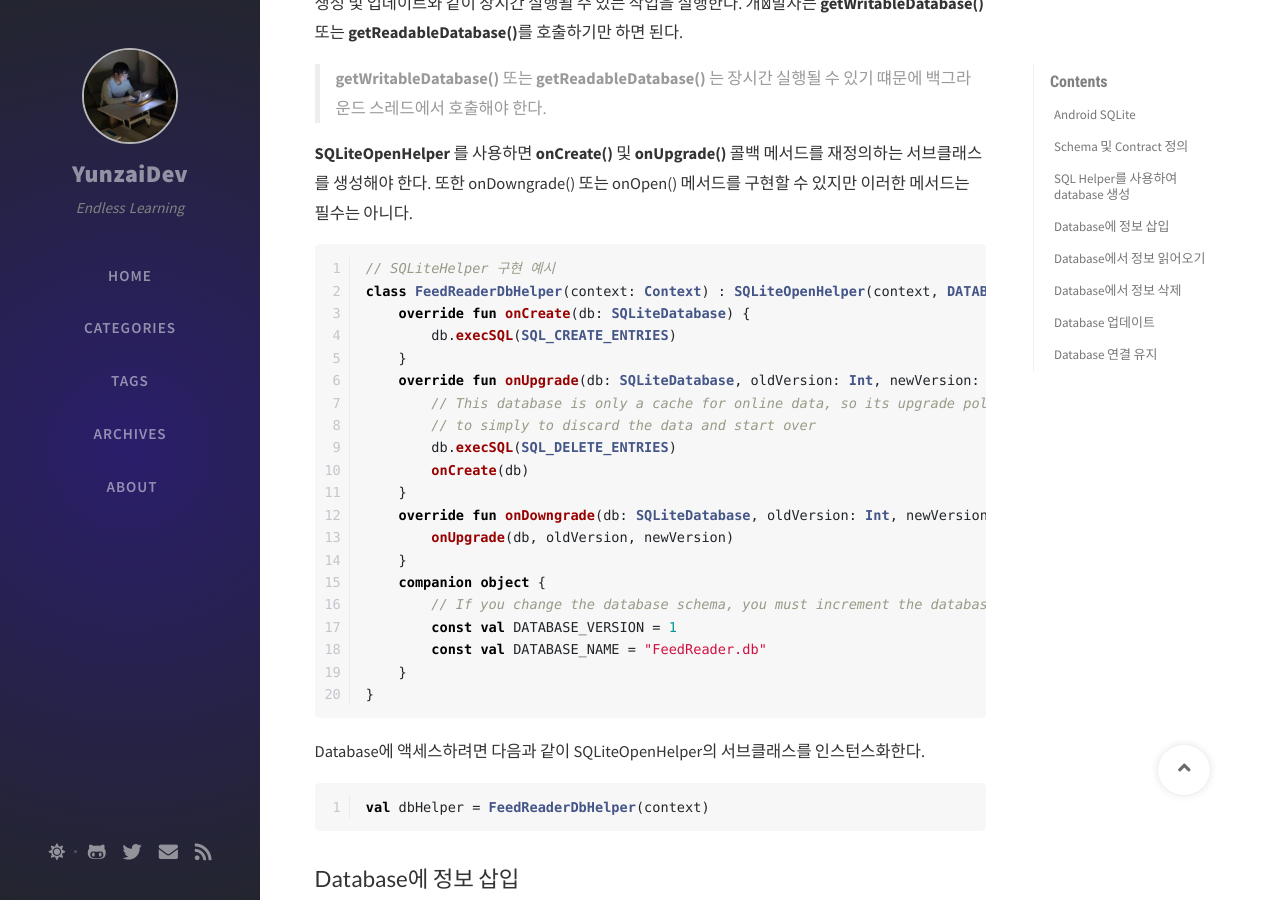
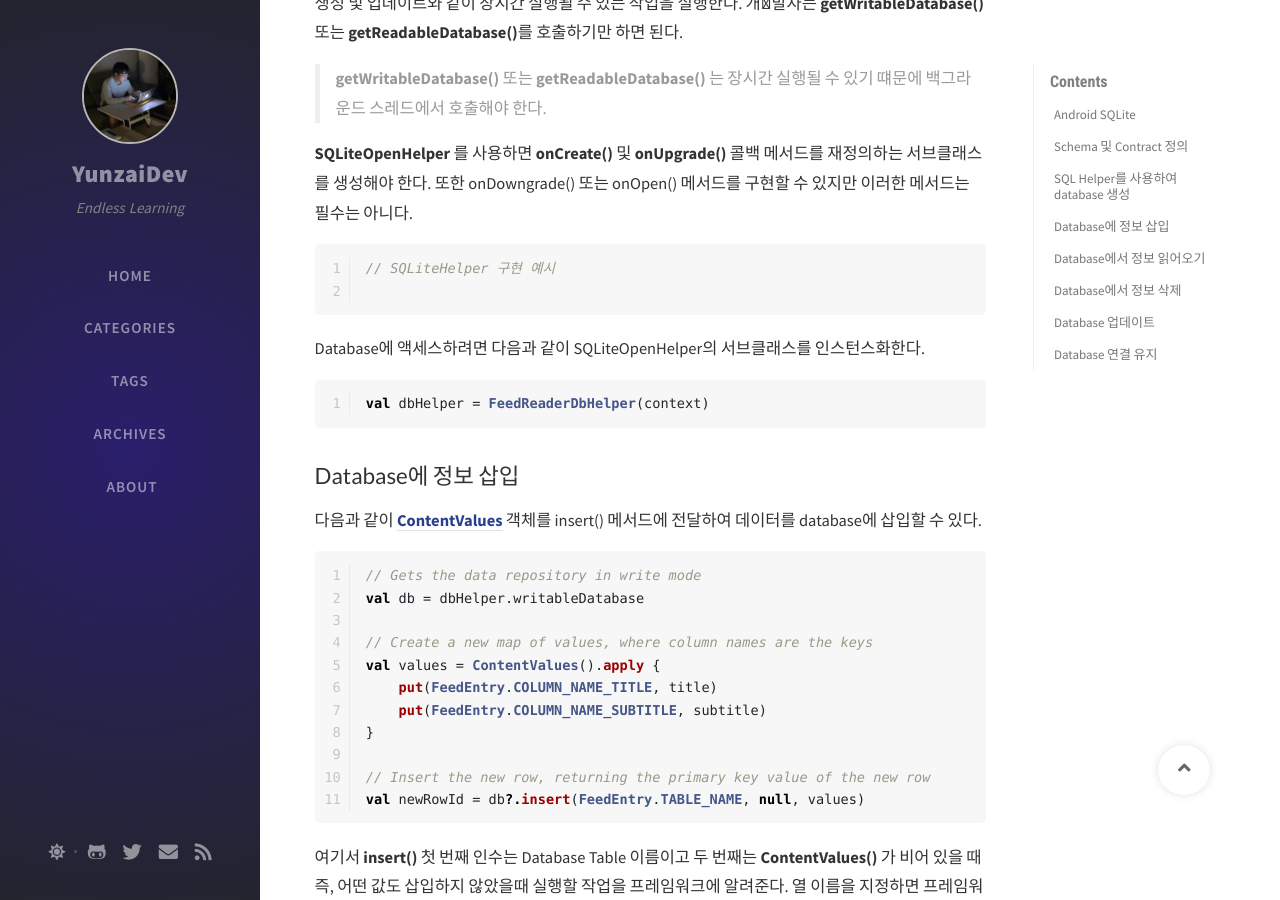
Before and after one commit to yunjaena/yunjaena.github.io, a Jekyll site: the page built from _posts/Android/Database/2020-10-19-Andorid_Database_SQLite.md, in a window 1280 px wide and 900 px high, scrolled down 1878 px. Built offline with Jekyll 4.4.1, drawn with Linux system fonts in a browser that asks for light colours; nearby versions of some CDN libraries; comment, search, counter and statistics services are not loaded.

Commit message:
Delete code for temporary
Delete code for temporary

````diff
--- a/_posts/Android/Database/2020-10-19-Andorid_Database_SQLite.md
+++ b/_posts/Android/Database/2020-10-19-Andorid_Database_SQLite.md
@@ -58,30 +58,10 @@ private const val SQL_DELETE_ENTRIES = "DROP TABLE IF EXISTS ${FeedEntry.TABLE_N
 
 **SQLiteOpenHelper** 를 사용하면 **onCreate()** 및 **onUpgrade()** 콜백 메서드를 재정의하는 서브클래스를 생성해야 한다. 또한 onDowngrade() 또는 onOpen() 메서드를 구현할 수 있지만 이러한 메서드는 필수는 아니다.
 
-
 ```kotlin
 // SQLiteHelper 구현 예시
-class FeedReaderDbHelper(context: Context) : SQLiteOpenHelper(context, DATABASE_NAME, null, DATABASE_VERSION) {
-    override fun onCreate(db: SQLiteDatabase) {
-        db.execSQL(SQL_CREATE_ENTRIES)
-    }
-    override fun onUpgrade(db: SQLiteDatabase, oldVersion: Int, newVersion: Int) {
-        // This database is only a cache for online data, so its upgrade policy is
-        // to simply to discard the data and start over
-        db.execSQL(SQL_DELETE_ENTRIES)
-        onCreate(db)
-    }
-    override fun onDowngrade(db: SQLiteDatabase, oldVersion: Int, newVersion: Int) {
-        onUpgrade(db, oldVersion, newVersion)
-    }
-    companion object {
-        // If you change the database schema, you must increment the database version.
-        const val DATABASE_VERSION = 1
-        const val DATABASE_NAME = "FeedReader.db"
-    }
-}
+
 ```
-
 Database에 액세스하려면 다음과 같이 SQLiteOpenHelper의 서브클래스를 인스턴스화한다.
 
 ```kotlin
````
